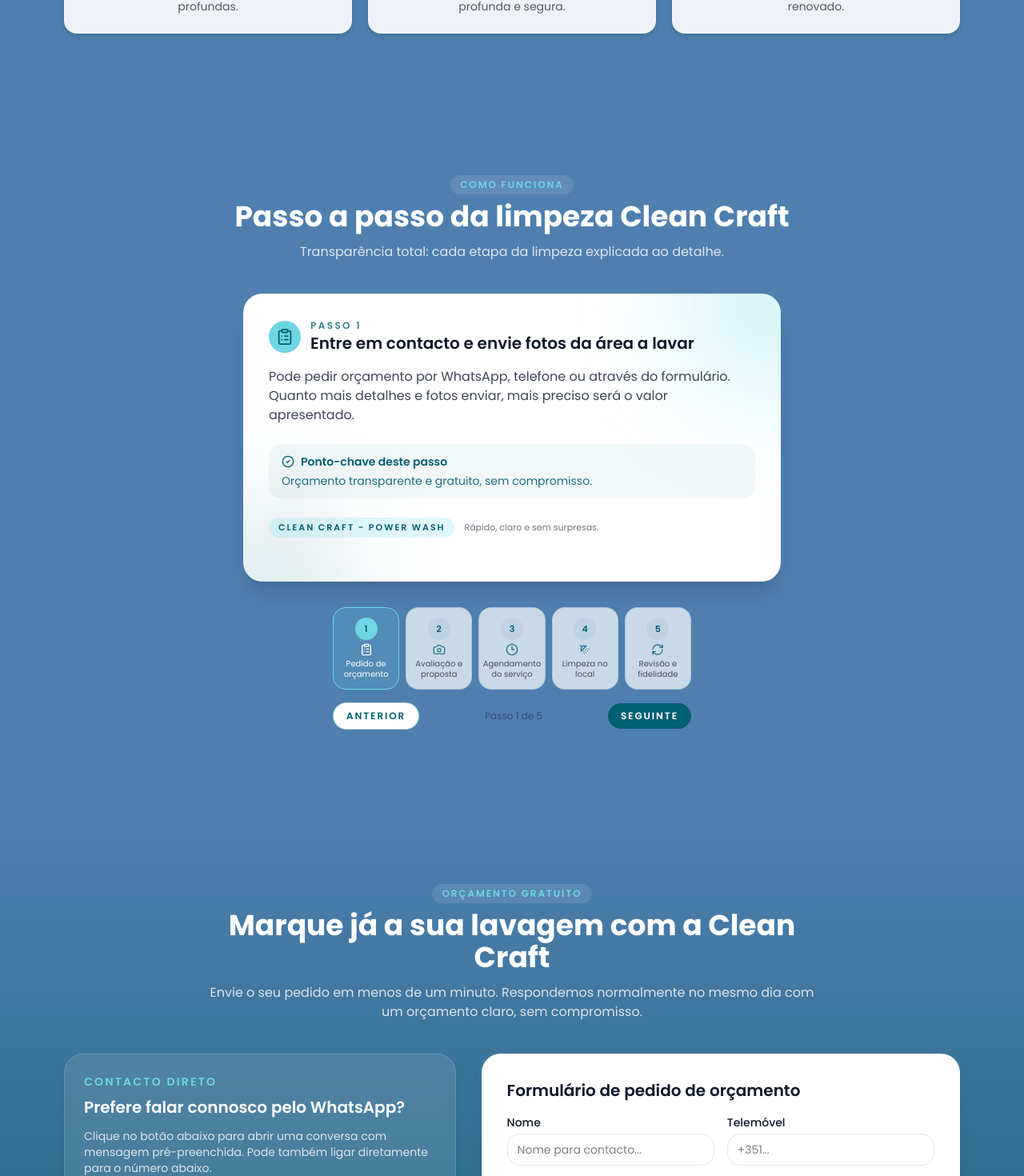
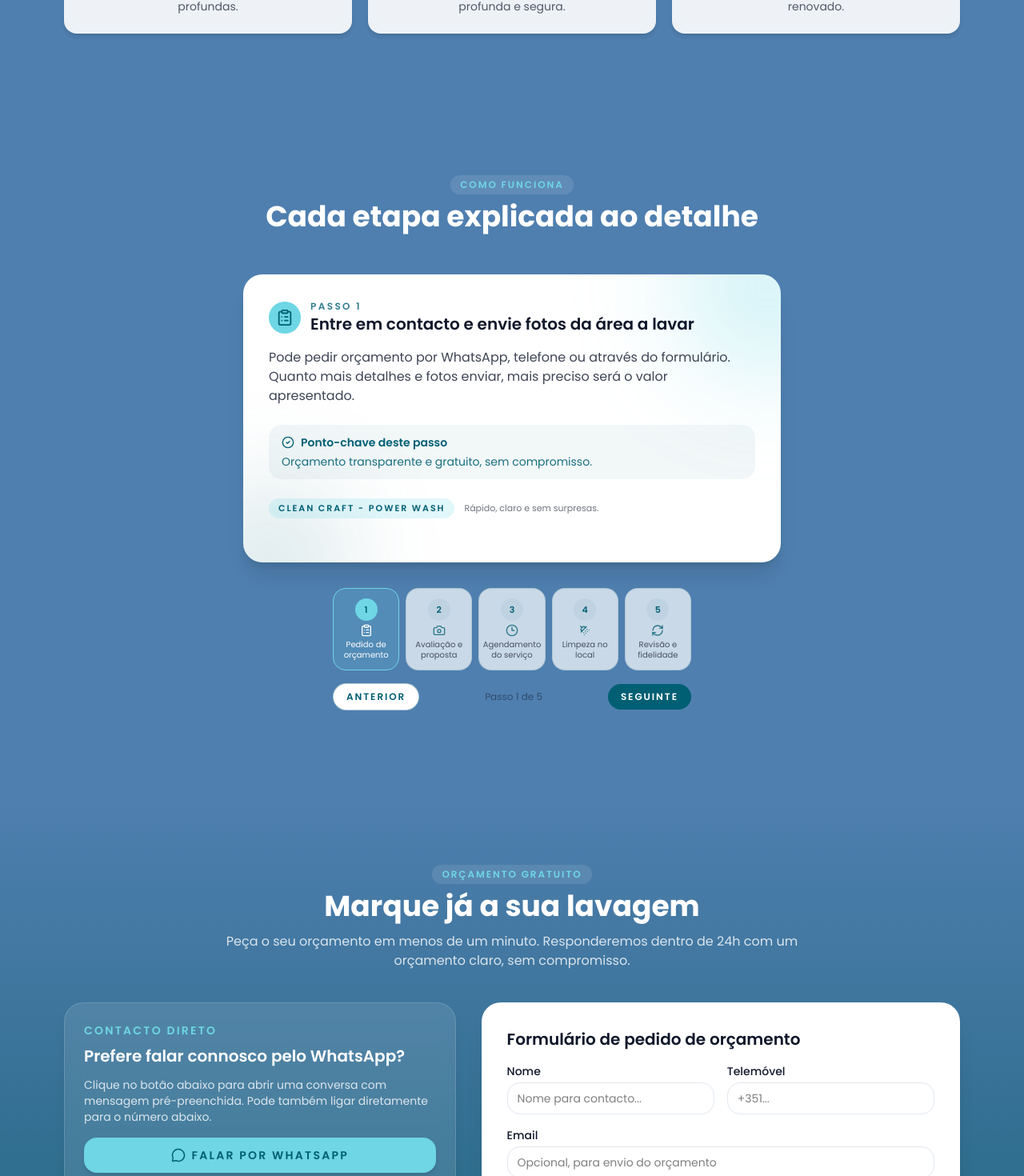
Before and after one commit to jreis13/Clean-Craft, a Next.js app: page / in a window 1280 px wide. Shown: the part 1386-2856 px from the top of the page at 80% size. Built offline with nearby package versions, Linux system fonts and the light colour scheme.

Commit message:
adjustes pós feedback

```diff
--- a/components/ContactSection.tsx
+++ b/components/ContactSection.tsx
@@ -48,11 +48,11 @@
             Orçamento Gratuito
           </span>
           <h2 className="text-3xl sm:text-4xl font-bold mb-3 text-white">
-            Marque já a sua lavagem com a Clean Craft
+            Marque já a sua lavagem
           </h2>
           <p className="text-sm sm:text-base text-white/80">
-            Envie o seu pedido em menos de um minuto. Respondemos normalmente no
-            mesmo dia com um orçamento claro, sem compromisso.
+            Peça o seu orçamento em menos de um minuto. Responderemos dentro de
+            24h com um orçamento claro, sem compromisso.
           </p>
         </div>
 
--- a/components/HowItWorksSection.tsx
+++ b/components/HowItWorksSection.tsx
@@ -93,11 +93,8 @@
             Como Funciona
           </span>
           <h2 className="text-3xl sm:text-4xl font-bold mb-3 text-white">
-            Passo a passo da limpeza Clean Craft
+            Cada etapa explicada ao detalhe
           </h2>
-          <p className="text-sm sm:text-base text-white/80">
-            Transparência total: cada etapa da limpeza explicada ao detalhe.
-          </p>
         </div>
 
         <div className="flex flex-col gap-8 items-center">
```
